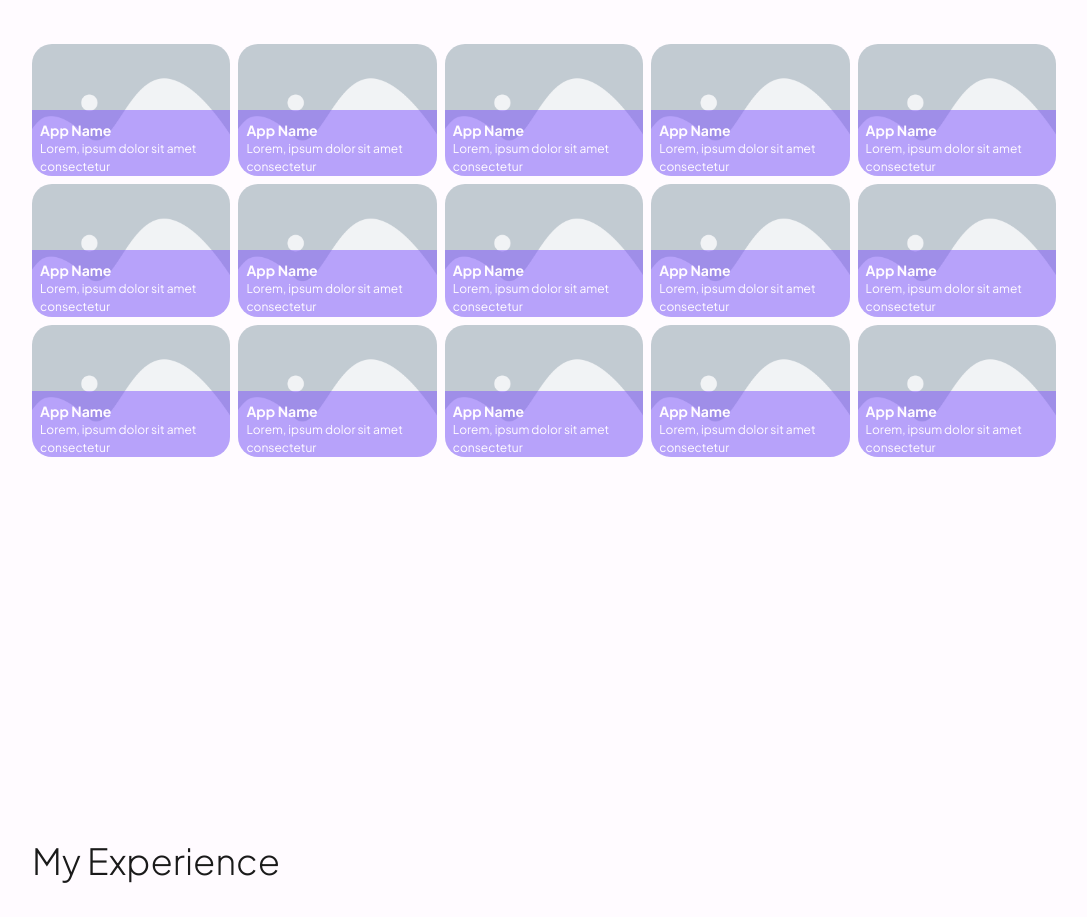
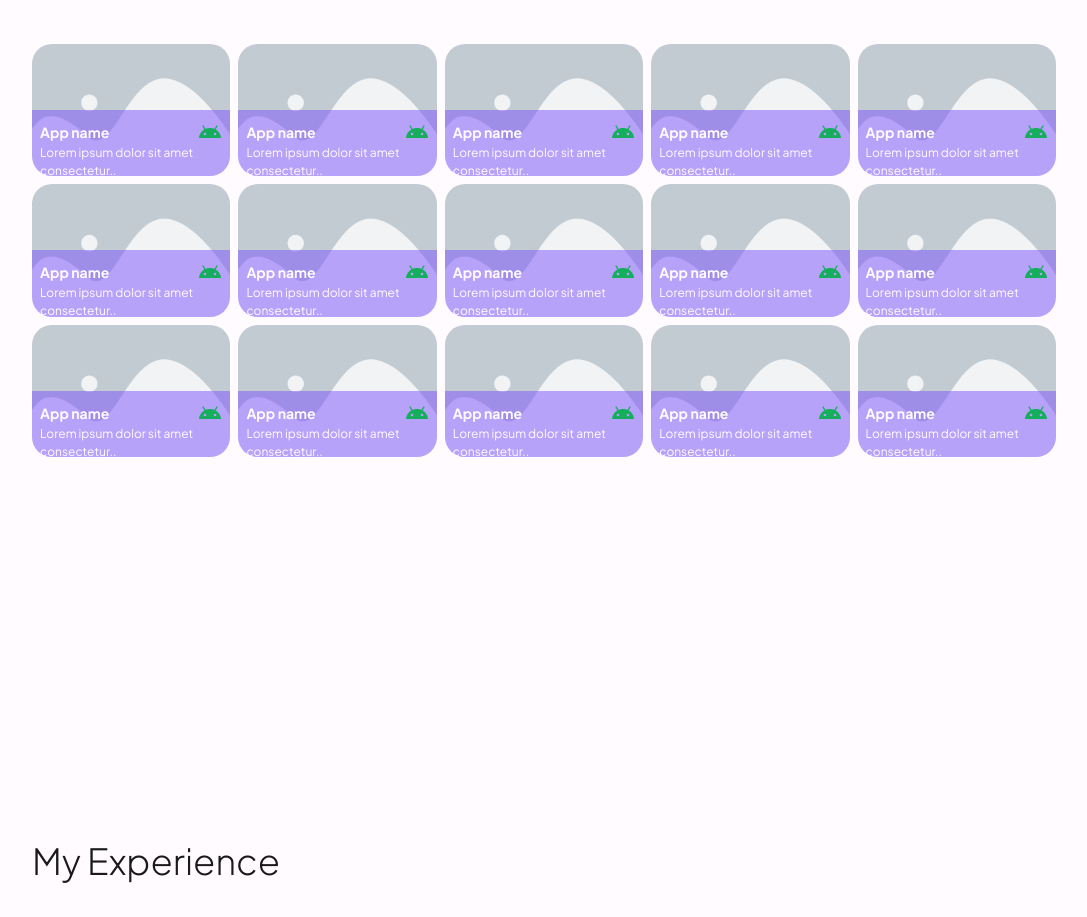
Before and after one commit to joanpurbaa/portofolio-sendiko, a Next.js app: page / in a window 1280 px wide. Shown: the part 3539-4456 px from the top of the page, without its empty margins (96-1183 px from the left). Built offline with nearby package versions, Linux system fonts and the light colour scheme.

Commit message:
Feat: add tech stack image to project card

```diff
--- a/components/landing/projects-section.tsx
+++ b/components/landing/projects-section.tsx
@@ -7,7 +7,11 @@ export default function ProjectsSection() {
 
       <div className="grid grid-cols-5 gap-2">
         {[...Array(15)].map((_, index) => (
-          <ProjectCard key={index} />
+          <ProjectCard
+            key={index}
+            name="App name"
+            description="Lorem ipsum dolor sit amet consectetur.."
+          />
         ))}
       </div>
     </section>
--- a/components/project-card.tsx
+++ b/components/project-card.tsx
@@ -1,6 +1,12 @@
 import Image from "next/image";
 
-export default function ProjectCard() {
+export default function ProjectCard({
+  name,
+  description,
+}: {
+  name: string;
+  description: string;
+}) {
   return (
     <div className="relative">
       <Image
@@ -12,11 +18,11 @@ export default function ProjectCard() {
       />
 
       <div className="bg-primary/50 left-0 right-0 bottom-0 h-1/2 absolute z-10 rounded-[20px] rounded-t-none px-2 py-2.5 text-background">
-        <div>
-          <h3 className="font-bold text-sm">App Name</h3>
-          {/* <Image /> */}
+        <div className="flex justify-between items-center">
+          <h3 className="font-bold text-sm">{name}</h3>
+          <Image src={"/android.png"} width={24} height={24} alt="android" />
         </div>
-        <p className="text-[12px]">Lorem, ipsum dolor sit amet consectetur</p>
+        <p className="text-[12px]">{description}</p>
       </div>
     </div>
   );
```
Also changed, not shown: public/android.png (added).
